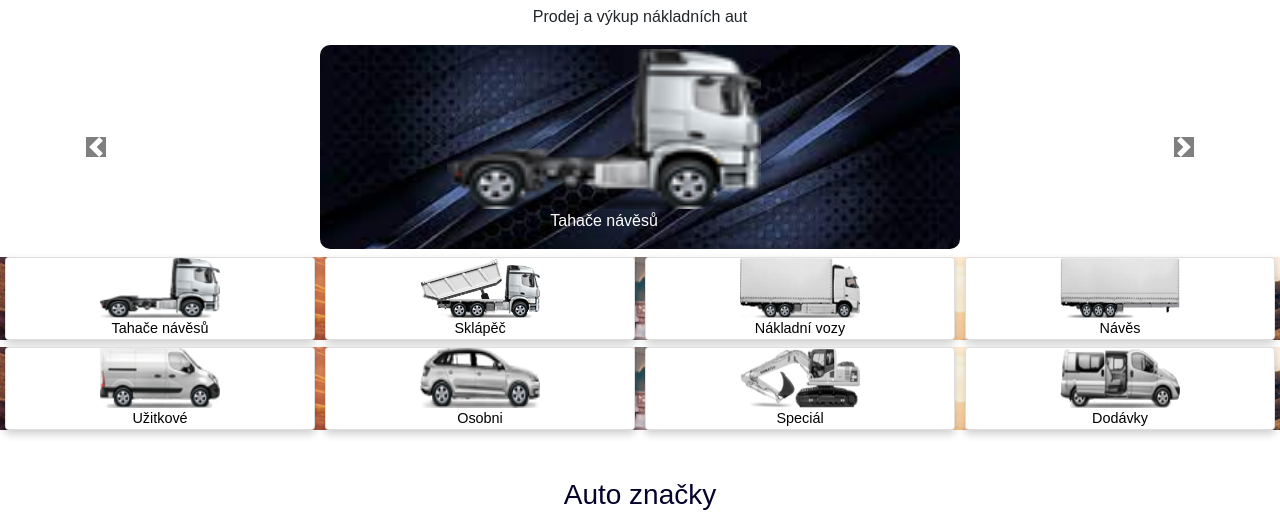
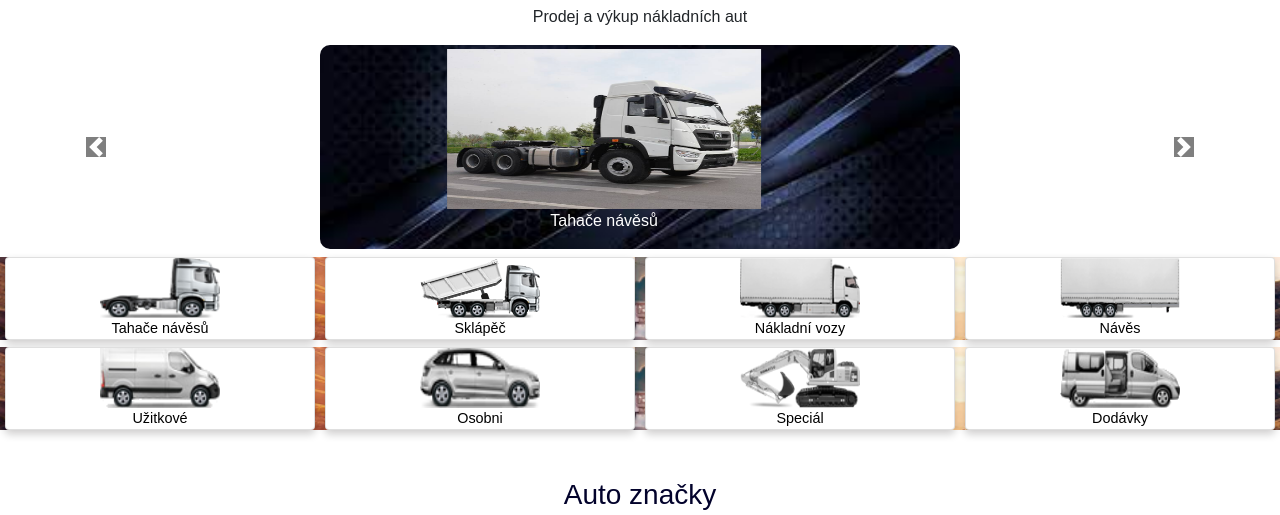
Before and after one commit to timndi/tradeitall, a website: page index.html in a window 1280 px wide. Shown: the part 123-638 px from the top of the page. Drawn offline with nearby package versions, Linux system fonts and the light colour scheme.

Commit message:
first commit

```diff
--- a/index.html
+++ b/index.html
@@ -125,7 +125,7 @@
 
               <div class="carousel-item active">
                 <a href="women-fashion">
-                  <img src="img/filter_15.png" alt="...">
+                  <img src="img/trailer-head.jpg" alt="...">
                   <div class="">
                     <p>Tahače návěsů</p>
                 </div>
```
Also changed, not shown: img/trailer-head.jpg (added).
